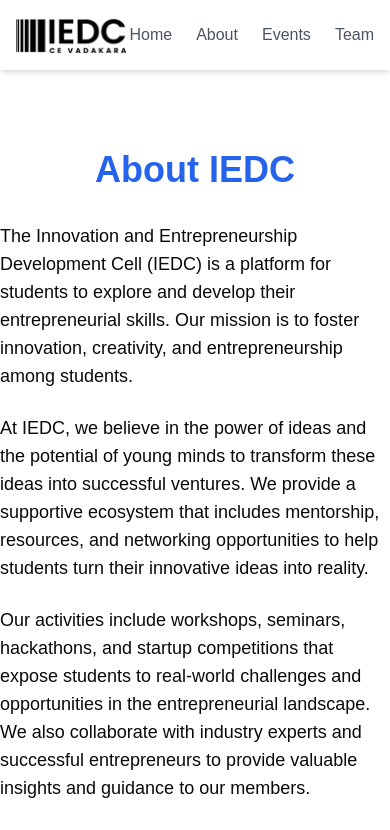
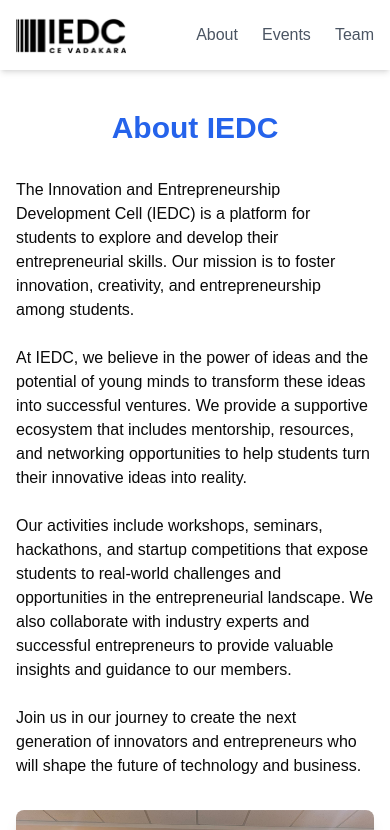
Before and after one commit to iedc-cev/iedc-cev-2024, a Next.js app: page /about in a window 390 px wide. Shown: the top 830 px of the page. Built offline with nearby package versions, Linux system fonts and the light colour scheme.

Commit message:
responsive

```diff
--- a/app/about/page.tsx
+++ b/app/about/page.tsx
@@ -1,35 +1,38 @@
-import Navbar from "../../components/Navbar"
-import Footer from "../../components/Footer"
+import Navbar from "../../components/Navbar";
+import Footer from "../../components/Footer";
 
 export default function AboutPage() {
   return (
     <div className="min-h-screen bg-white">
       <Navbar />
-      <main className="container mx-auto py-20">
-        <h1 className="text-4xl font-bold text-center mb-8 text-blue-600">About IEDC</h1>
+      <main className="container mx-auto py-10 px-4 md:py-20">
+        <h1 className="text-3xl md:text-4xl font-bold text-center mb-8 text-blue-600">About IEDC</h1>
         <div className="max-w-3xl mx-auto">
-          <p className="text-lg mb-6">
+          <p className="text-base md:text-lg mb-6">
             The Innovation and Entrepreneurship Development Cell (IEDC) is a platform for students to explore and
             develop their entrepreneurial skills. Our mission is to foster innovation, creativity, and entrepreneurship
             among students.
           </p>
-          <p className="text-lg mb-6">
+          <p className="text-base md:text-lg mb-6">
             At IEDC, we believe in the power of ideas and the potential of young minds to transform these ideas into
             successful ventures. We provide a supportive ecosystem that includes mentorship, resources, and networking
             opportunities to help students turn their innovative ideas into reality.
           </p>
-          <p className="text-lg mb-6">
+          <p className="text-base md:text-lg mb-6">
             Our activities include workshops, seminars, hackathons, and startup competitions that expose students to
             real-world challenges and opportunities in the entrepreneurial landscape. We also collaborate with industry
             experts and successful entrepreneurs to provide valuable insights and guidance to our members.
           </p>
-          <p className="text-lg">
+          <p className="text-base md:text-lg mb-6">
             Join us in our journey to create the next generation of innovators and entrepreneurs who will shape the
             future of technology and business.
           </p>
+          <div className="flex justify-center mt-8">
+            <img src="/images/execom2025.png" alt="Team Group Photo" className="w-full md:w-2/3 rounded-lg shadow-lg object-cover transition-transform duration-300 transform hover:scale-110" />
+          </div>
         </div>
       </main>
       <Footer />
     </div>
-  )
+  );
 }
--- a/app/layout.tsx
+++ b/app/layout.tsx
@@ -2,8 +2,8 @@ import type { Metadata } from 'next'
 import './globals.css'
 
 export const metadata: Metadata = {
-  title: 'v0 App',
-  description: 'Created with v0',
+  title: 'IEDC CEV',
+  description: 'Innovation and Entrepreneurship Development Cell, College of Engineering Vadakara',
 }
 
 export default function RootLayout({
--- a/app/team/page.tsx
+++ b/app/team/page.tsx
@@ -1,7 +1,7 @@
-import Navbar from "../../components/Navbar"
-import Footer from "../../components/Footer"
-import Image from "next/image"
-import { Facebook, Twitter, Linkedin, Instagram } from "lucide-react"
+import Navbar from "../../components/Navbar";
+import Footer from "../../components/Footer";
+import Image from "next/image";
+import { Instagram, Linkedin } from "lucide-react";
 
 const teamMembers = [
   {
@@ -63,23 +63,26 @@ const teamMembers = [
       linkedin: "https://linkedin.com",
     },
   },
-]
+];
 
 export default function TeamPage() {
   return (
     <div className="min-h-screen bg-white">
       <Navbar />
-      <main className="container mx-auto py-20">
-        <h1 className="text-4xl font-bold text-center mb-12 text-blue-600">Execom 2024-25</h1>
-        <div className="grid grid-cols-1 md:grid-cols-2 lg:grid-cols-3 gap-8">
+      <main className="container mx-auto py-10 px-4 md:py-20">
+        <h1 className="text-3xl md:text-4xl font-bold text-center mb-12 text-blue-600">Execom 2024-25</h1>
+        <div className="grid grid-cols-1 sm:grid-cols-2 lg:grid-cols-3 gap-8">
           {teamMembers.map((member, index) => (
-            <div key={index} className="bg-white rounded-lg overflow-hidden shadow-lg">
+            <div
+              key={index}
+              className="bg-white rounded-lg overflow-hidden shadow-lg transform transition-transform duration-300 hover:scale-105"
+            >
               <Image
                 src={member.image || "/placeholder.svg"}
                 alt={member.name}
                 width={400}
                 height={400}
-                className="w-full h-64 object-cover"
+                className="w-full h-64 object-cover transition-opacity duration-300 hover:opacity-90"
               />
               <div className="p-6">
                 <h3 className="text-xl font-semibold mb-1 text-blue-600">{member.name}</h3>
@@ -89,7 +92,7 @@ export default function TeamPage() {
                     href={member.social.Instagram}
                     target="_blank"
                     rel="noopener noreferrer"
-                    className="text-blue-600 hover:text-blue-800"
+                    className="text-blue-600 hover:text-blue-800 transition-colors duration-300"
                   >
                     <Instagram size={20} />
                   </a>
@@ -97,7 +100,7 @@ export default function TeamPage() {
                     href={member.social.linkedin}
                     target="_blank"
                     rel="noopener noreferrer"
-                    className="text-blue-600 hover:text-blue-800"
+                    className="text-blue-600 hover:text-blue-800 transition-colors duration-300"
                   >
                     <Linkedin size={20} />
                   </a>
@@ -109,5 +112,5 @@ export default function TeamPage() {
       </main>
       <Footer />
     </div>
-  )
+  );
 }
--- a/components/Event.tsx
+++ b/components/Event.tsx
@@ -1,12 +1,13 @@
 "use client";
 
-import Image from "next/image"
-import { motion } from "framer-motion"
-import { useState } from "react"
+import Image from "next/image";
+import { motion } from "framer-motion";
+import { useState } from "react";
+import { Button } from "@/components/ui/button";
 
 const images = [
   { src: "/images/9.webp", alt: "Build your own Enterprise" },
-  { src: "/images/1.jpg", alt: "Shark Hunt" },
+  { src: "/images/shark.jpg", alt: "Shark Hunt" },
   { src: "/images/conclave.webp", alt: "Conclave" },
   { src: "/images/town.jpg", alt: "Town" },
   { src: "/images/her.jpg", alt: "Her Era" },
@@ -15,10 +16,10 @@ const images = [
   { src: "/images/confluence.jpg", alt: "Confluence" },
   { src: "/images/bitburst.jpg", alt: "Bit'Burst" },
   // Add more images as needed
-]
+];
 
 export default function Event() {
-  const [selectedImage, setSelectedImage] = useState(null)
+  const [selectedImage, setSelectedImage] = useState(null);
 
   return (
     <div className="py-20 bg-white">
@@ -47,6 +48,13 @@ export default function Event() {
             </motion.div>
           ))}
         </div>
+        <div className="flex justify-center mt-8">
+          <motion.div animate={{ y: [0, -10, 0] }} transition={{ repeat: Number.POSITIVE_INFINITY, duration: 2 }}>
+            <Button className="bg-blue-600 hover:bg-gray-700 text-white font-bold py-2 px-4 rounded">
+              <a href="https://www.instagram.com/iedc_cev/">More</a>
+            </Button>
+          </motion.div>
+        </div>
       </div>
       {selectedImage && (
         <div
@@ -68,5 +76,5 @@ export default function Event() {
         </div>
       )}
     </div>
-  )
+  );
 }
--- a/components/Hero.tsx
+++ b/components/Hero.tsx
@@ -24,13 +24,13 @@ export default function Hero() {
 
   return (
     <div className="relative py-20 overflow-hidden">
-      <div className="absolute top-0 left-0 w-full h-full overflow-hidden">
+      <div className="absolute top-0 left-0 w-full h-full overflow-hidden bg-white md:bg-transparent">
         <video
           src="/images/background.mp4"
           autoPlay
           muted
           loop
-          className="absolute top-1/2 left-1/2 transform -translate-x-1/2 -translate-y-1/2 w-[300%] h-[300%] pointer-events-none"
+          className="hidden md:block absolute top-1/2 left-1/2 transform -translate-x-1/2 -translate-y-1/2 w-full h-full md:w-[300%] md:h-[300%] pointer-events-none"
           style={{ opacity: 0.3 }}
         ></video>
       </div>
--- a/components/Navbar.tsx
+++ b/components/Navbar.tsx
@@ -10,12 +10,6 @@ export default function Navbar() {
         <Link href="/"><Image src="/images/logo.png" alt="IEDC Logo" width={110} height={37} className="mr-2" /></Link>
         </Link>
         <ul className="flex space-x-6">
-          <li>
-            <Link href="/" className="text-gray-600 hover:text-blue-600 transition-colors relative group">
-              Home
-              <span className="absolute left-0 right-0 bottom-0 h-0.5 bg-blue-600 transform scale-x-0 group-hover:scale-x-100 transition-transform origin-left"></span>
-            </Link>
-          </li>
           <li>
             <Link href="/about" className="text-gray-600 hover:text-blue-600 transition-colors relative group">
               About
```
